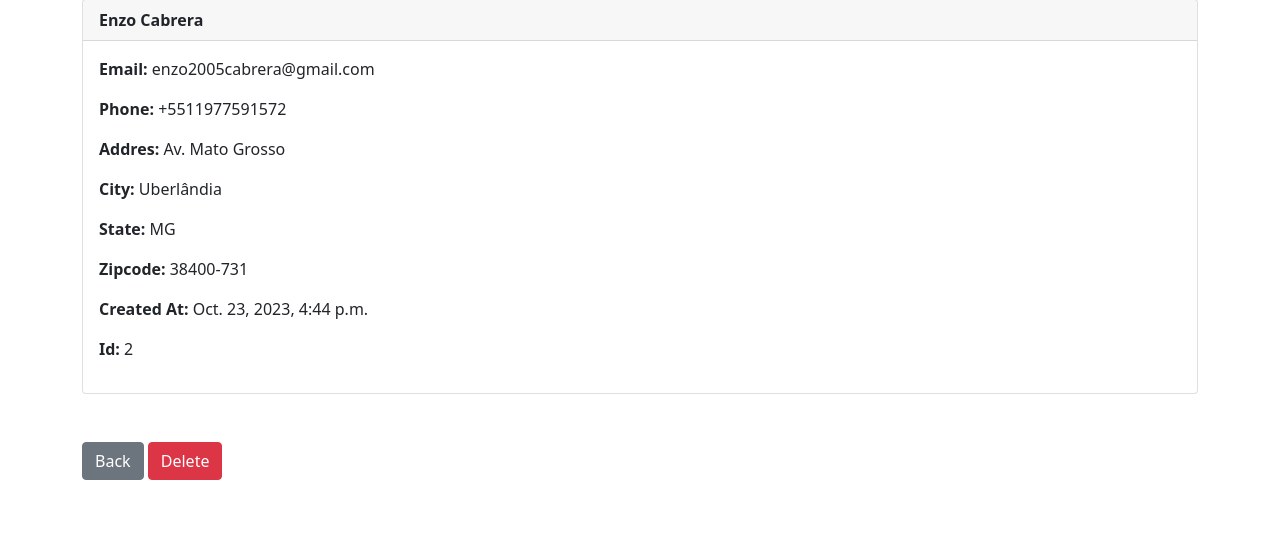
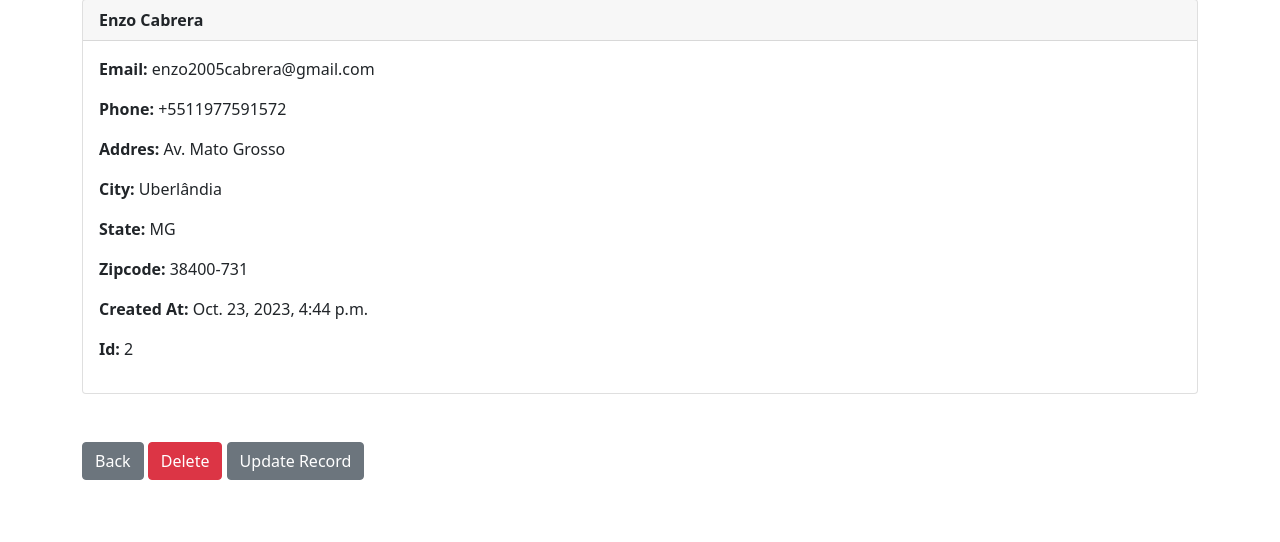
Before and after one commit to EnzoCabrera/Projeto2_Django, a Django app: page /record/2 in a window 1280 px wide. Shown: the part 81-623 px from the top of the page. Run offline with Django 4.2, Linux system fonts and the light colour scheme; a user stored in the database is signed in; data comes from the database, SQL or seed files in the repository; both versions use the stored data as it was after the commit.

Commit message:
Project Finished

```diff
--- a/website/templates/record.html
+++ b/website/templates/record.html
@@ -51,4 +51,6 @@
 
 <a href="{% url 'delete_record' customer_record.id %}" class="btn btn-danger">Delete</a>
 
+<a href="{% url 'update_record' customer_record.id %}" class="btn btn-secondary">Update Record</a>
+
 {% endblock %}
--- a/website/urls.py
+++ b/website/urls.py
@@ -9,6 +9,9 @@ urlpatterns = [
     path('record/<int:pk>', views.customer_record, name='record'),
     path('delete_record/<int:pk>', views.delete_record, name='delete_record'),
     path('add_record/', views.add_record, name='add_record'),
+    path('update_record/<int:pk>', views.update_record, name='update_record'),
+
+
 
 
 
--- a/website/views.py
+++ b/website/views.py
@@ -78,3 +78,17 @@ def add_record(request):
     else:
         messages.success(request, "You must been logged in...")
         return redirect('home')
+
+
+def update_record(request, pk):
+	if request.user.is_authenticated:
+		current_record = Record.objects.get(id=pk)
+		form = AddRecordForm(request.POST or None, instance=current_record)
+		if form.is_valid():
+			form.save()
+			messages.success(request, "Record Has Been Updated!")
+			return redirect('home')
+		return render(request, 'update_record.html', {'form':form})
+	else:
+		messages.success(request, "You Must Be Logged In...")
+		return redirect('home')
```
Also changed, not shown: website/templates/update_record.html (added, +21 -0 lines), db.sqlite3.
